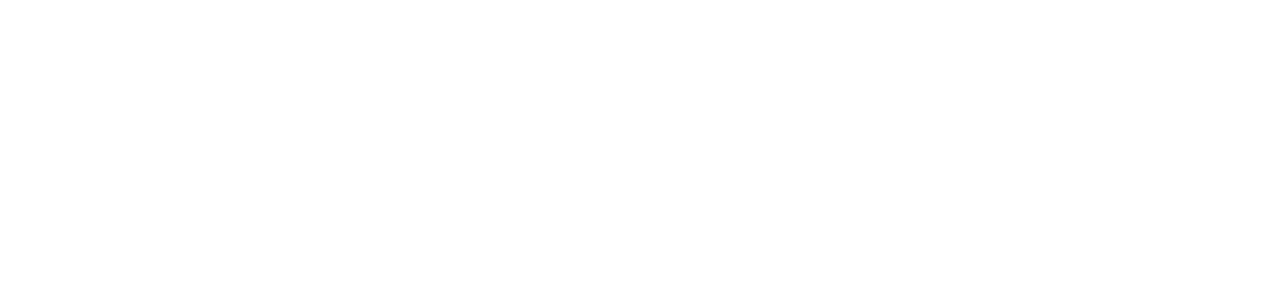
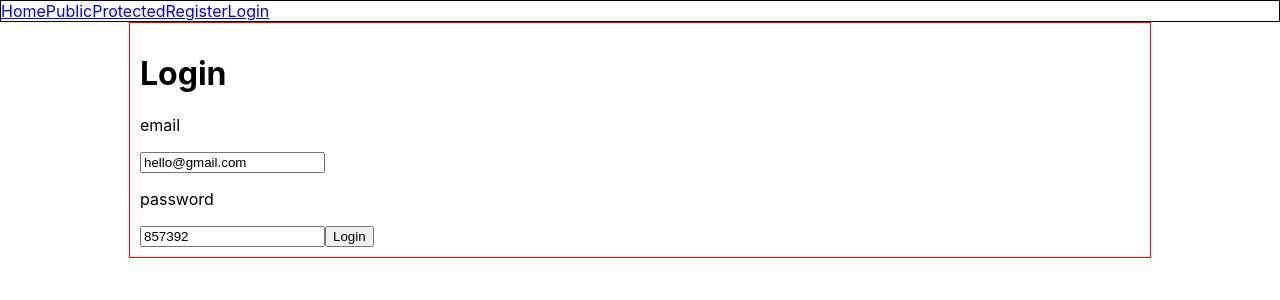
Before and after one commit to Vitamin-Ccc/myspace, a React (Create React App) app in the folder client/: page /login in a window 1280 px wide. Before the commit this address had no page. Shown: the top 300 px of the page. Built offline with nearby package versions, Linux system fonts and the light colour scheme.

Commit message:
Added Login page, working on logout.

```diff
--- a/client/src/App.js
+++ b/client/src/App.js
@@ -7,6 +7,7 @@ import Protected from './pages/Protected';
 import Layout from './pages/Layout';
 import RequireAuth from './components/RequireAuth';
 import Register from './pages/Register';
+import Login from './pages/Login';
 
 function App() {
   return (
@@ -16,6 +17,7 @@ function App() {
         <Route path='/' element={<Home />} />
         <Route path='/public' element={<Public />} />
         <Route path='/register' element={<Register />} />
+        <Route path='/login' element={<Login />} />
         <Route element={<RequireAuth />}>
           {/* protected routes go here */}
           <Route path='/protected' element={<Protected />} />
--- a/client/src/index.js
+++ b/client/src/index.js
@@ -8,9 +8,9 @@ import AuthProvider from './providers/AuthProvider';
 
 ReactDOM.render(
   <AuthProvider>
-  <BrowserRouter>
-    <App />
-  </BrowserRouter>
+    <BrowserRouter>
+      <App />
+    </BrowserRouter>
   </AuthProvider>,
   document.getElementById('root')
 );
--- a/client/src/pages/Home.js
+++ b/client/src/pages/Home.js
@@ -1,10 +1,10 @@
 import { useContext } from "react";
-import { Link } from "react-router-dom";
+import { Link, useNavigate } from "react-router-dom";
 import { AuthContext } from "../providers/AuthProvider";
 
 const Home = () => {
   const auth = useContext(AuthContext);
-
+  const navigate = useNavigate();
   return (
     <div>
       <h1>Home</h1>
@@ -13,7 +13,7 @@ const Home = () => {
       <p onClick = {auth.handleLogout}>Logout</p>
       <Link to ="/protected">Protected</Link>
       <Link to ="/public">Public</Link>
-
+      <p onClick = {()=>navigate('/public')}>navigate to public</p>
     </div>
   )
 }
--- a/client/src/pages/Layout.js
+++ b/client/src/pages/Layout.js
@@ -1,6 +1,24 @@
+import { useContext } from "react"
 import { Link, Outlet } from "react-router-dom"
+import { AuthContext } from "../providers/AuthProvider"
 
 const Layout = () => {
+  const { authenticated } = useContext(AuthContext);
+  const renderAuthLinks = () => {
+    if(authenticated){
+      return <div>Logout</div>
+    }
+    return (
+      <>
+        <div>
+          <Link to='/register'>Register</Link>
+        </div>
+        <div>
+          <Link to='/login'>Login</Link>
+        </div>
+      </>
+    )
+  }
   return (
     <div>
       <div style={styles.navbar}>
@@ -13,12 +31,7 @@ const Layout = () => {
         <div>
           <Link to='/protected'>Protected</Link>
         </div>
-        <div>
-          <Link to='/register'>Register</Link>
-        </div>
-        <div>
-          <Link to='/login'>Login</Link>
-        </div>
+        {renderAuthLinks()}
       </div>
       <div style={styles.pageContainer}>
         <Outlet />
--- /dev/null
+++ b/client/src/pages/Login.js
@@ -0,0 +1,37 @@
+import { useContext, useState } from "react";
+import { useNavigate } from "react-router";
+import { AuthContext } from "../providers/AuthProvider";
+
+const Login = () => {
+  const navigate = useNavigate();
+  const {handleLogin} = useContext(AuthContext);
+  const [email, setEmail] = useState("hello@gmail.com")
+  const [password, setPassword] = useState("857392")
+  const handleSubmit = (e) => {
+    e.preventDefault();
+    handleLogin({ email, password }, navigate);
+  }
+  return (
+    <div>
+      <h1>Login</h1>
+      <form onSubmit={handleSubmit}>
+        <p>email</p>
+        <input
+          value={email}
+          onChange={(e) => {
+            setEmail(e.target.value)
+          }}
+        />
+        <p>password</p>
+        <input
+          value={password}
+          onChange={(e) => {
+            setPassword(e.target.value)
+          }} />
+        <button>Login</button>
+      </form>
+    </div>
+  );
+};
+
+export default Login;
--- a/client/src/pages/Register.js
+++ b/client/src/pages/Register.js
@@ -1,7 +1,9 @@
 import { useContext, useState } from "react";
+import { useNavigate } from "react-router";
 import { AuthContext } from "../providers/AuthProvider";
 
 const Register = () => {
+  const navigate = useNavigate();
   const {handleRegister} = useContext(AuthContext);
   const [email, setEmail] = useState("testing@test.com")
   const [password, setPassword] = useState("123456")
@@ -16,7 +18,7 @@ const Register = () => {
       return;
     }
     // console.log({ email, password });
-    handleRegister({ email, password });
+    handleRegister({ email, password }, navigate);
   }
   return (
     <div>
--- a/client/src/providers/AuthProvider.js
+++ b/client/src/providers/AuthProvider.js
@@ -10,26 +10,31 @@ const AuthProvider = (props) => {
   //a null user is a user that is not logged in
   const [user, setUser] = useState(null);
 
-  const handleRegister = async (user) => {
+  const handleRegister = async (user, navigate) => {
     //axios call to register users (interacting with DB)
     try {
     let res = await axios.post("api/auth", user);
     // console.log("res:", user);
     setUser(res.data.data);
+    navigate("/protected")
     // navigate to a certain page
 
     } catch(err){
       console.log(err.response);
       alert("error occurred registering user")
     }
-    //setUser
   };
 
-  const handleLogin = async () => {
+  const handleLogin = async (user, navigate) => {
     //axios call to login users (interacting with DB)
-    //setUser
-    setUser ({ email: "some email"})
-    console.log("handleLogin")
+    try{
+      let res = await axios.post("api/auth/sign_in", user);
+      setUser(res.data.data);
+      navigate("/protected")
+    } catch(err){
+      console.log(err.response);
+      alert("error occurred registering user")
+    }
   };
 
   const handleLogout = async () => {
```
Also changed, not shown: 1 other file (tests, documents, lock files or other folders).
